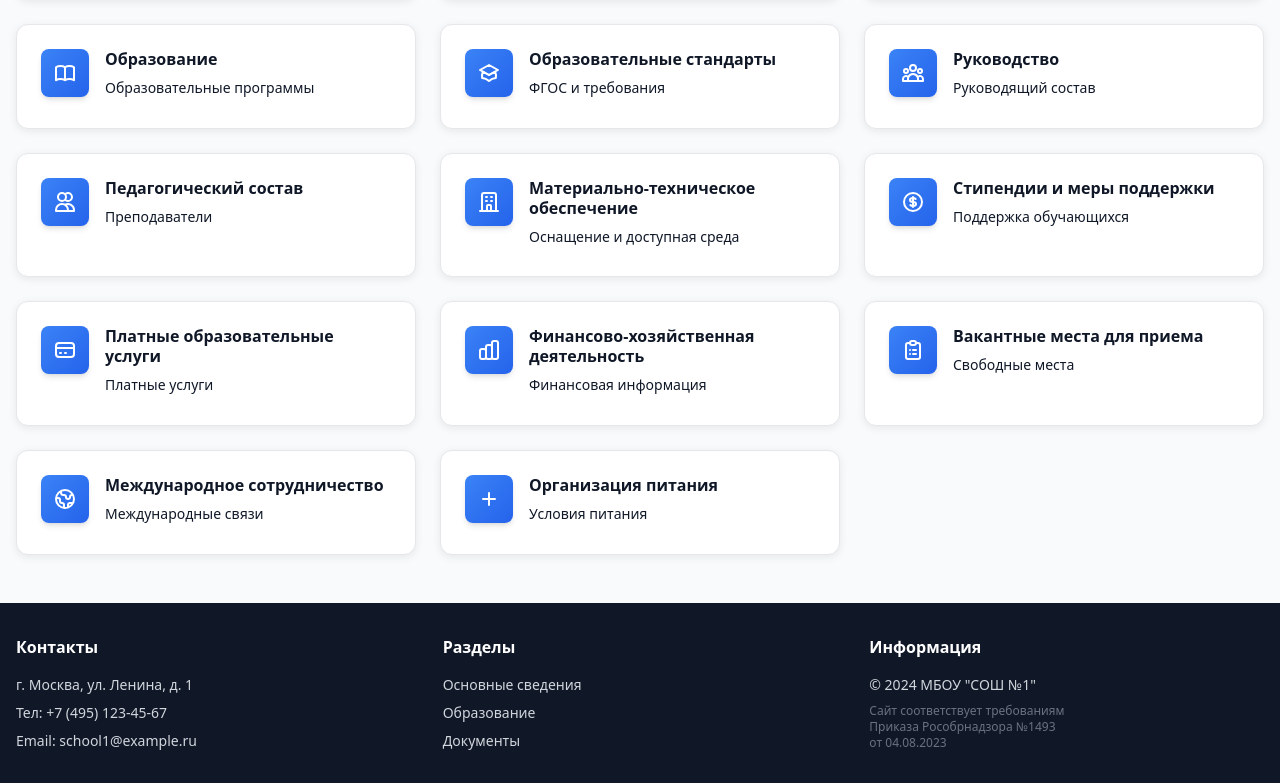
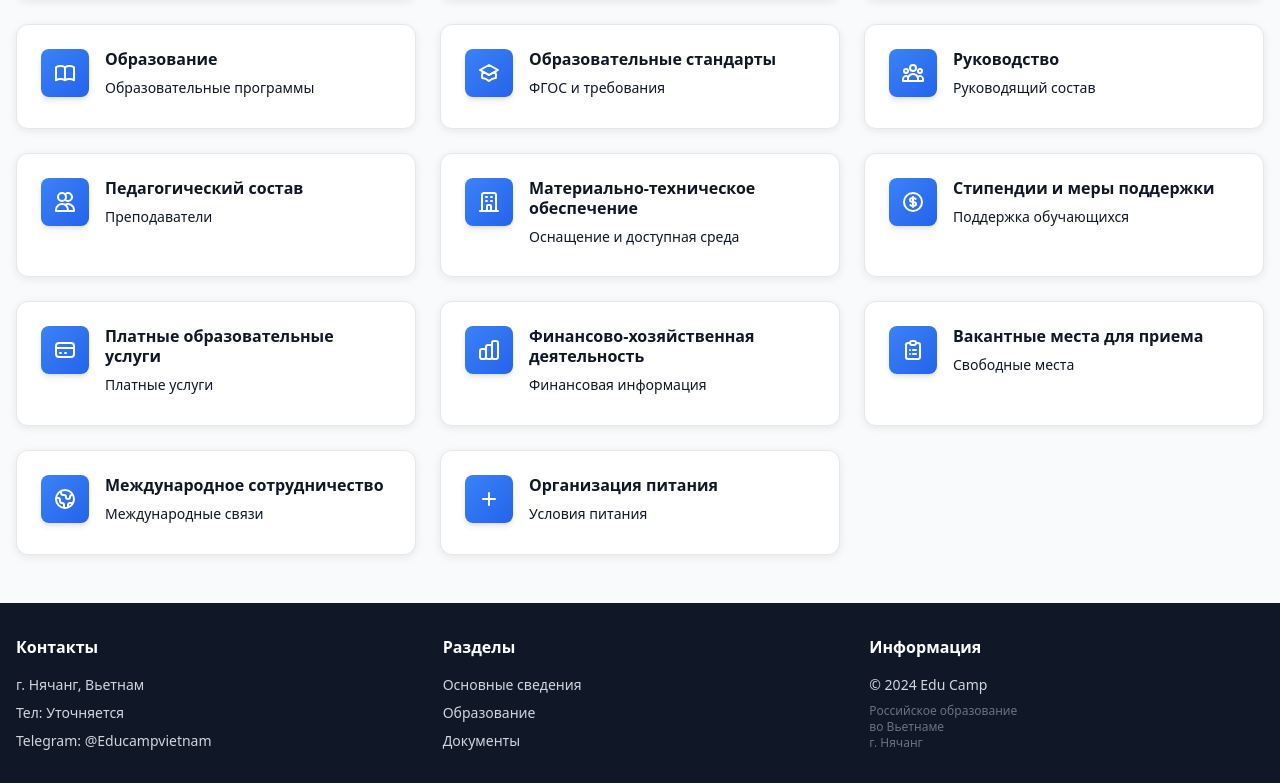
Before and after one commit to Horman69/school-website, a Next.js app: page / in a window 1280 px wide. Shown: the part 1165-1948 px from the top of the page. Built offline with nearby package versions, Linux system fonts and the light colour scheme.

Commit message:
Update footer for Edu Camp branding

```diff
--- a/components/layout/Footer.tsx
+++ b/components/layout/Footer.tsx
@@ -10,9 +10,9 @@ export function Footer() {
                     <div>
                         <h3 className="text-white font-bold mb-4">Контакты</h3>
                         <div className="space-y-2 text-sm">
-                            <p>г. Москва, ул. Ленина, д. 1</p>
-                            <p>Тел: +7 (495) 123-45-67</p>
-                            <p>Email: school1@example.ru</p>
+                            <p>г. Нячанг, Вьетнам</p>
+                            <p>Тел: Уточняется</p>
+                            <p>Telegram: @Educampvietnam</p>
                         </div>
                     </div>
 
@@ -36,11 +36,11 @@ export function Footer() {
                     <div>
                         <h3 className="text-white font-bold mb-4">Информация</h3>
                         <div className="space-y-2 text-sm">
-                            <p>© 2024 МБОУ "СОШ №1"</p>
+                            <p>© 2024 Edu Camp</p>
                             <p className="text-xs text-gray-500">
-                                Сайт соответствует требованиям<br />
-                                Приказа Рособрнадзора №1493<br />
-                                от 04.08.2023
+                                Российское образование<br />
+                                во Вьетнаме<br />
+                                г. Нячанг
                             </p>
                         </div>
                     </div>
```
